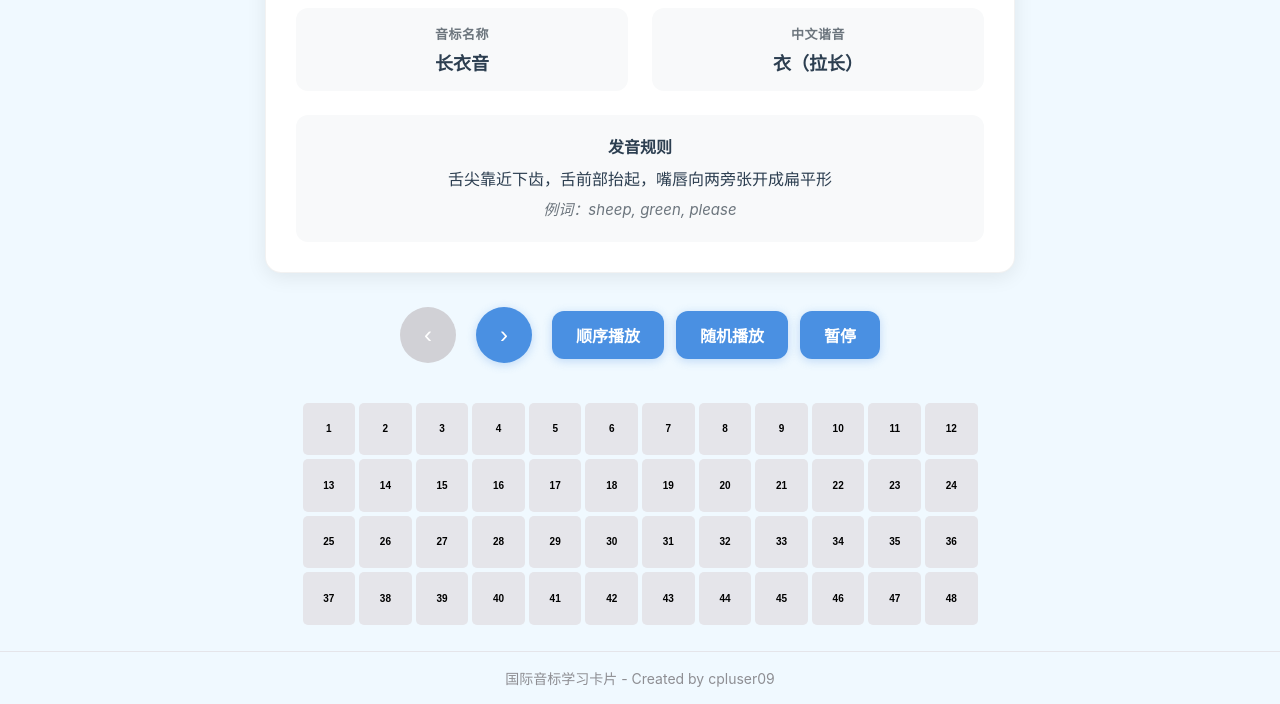
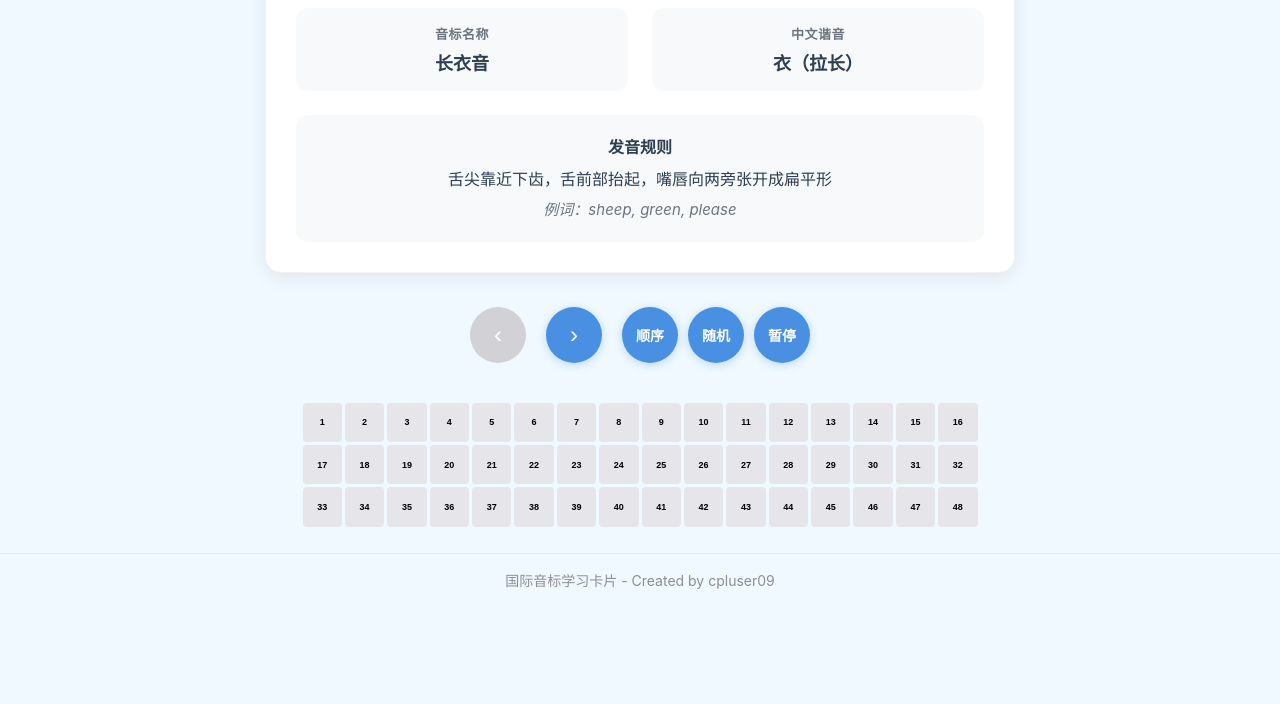
Before and after one commit to cpluser09/ipa-cards-web, a website: page index.html in a window 1280 px wide. Shown: the part 194-898 px from the top of the page. After the commit the page ends 800 px from the top, so only its background shows below. Drawn offline with Linux system fonts and the light colour scheme.

Commit message:
调整按钮布局为16列，修改播放按钮为圆形

```diff
--- a/index.html
+++ b/index.html
@@ -152,29 +152,31 @@
 
         .playback-controls {
             display: flex;
-            gap: 12px;
+            gap: 10px;
         }
 
         .playback-btn {
-            padding: 12px 24px;
-            border-radius: 12px;
+            width: 56px;
+            height: 56px;
+            border-radius: 50%;
             background-color: #4a90e2; /* 柔和蓝色，护眼 */
             color: white;
             border: none;
-            font-size: 16px;
+            font-size: 14px;
             font-weight: 600;
             cursor: pointer;
             transition: background-color 0.3s, transform 0.2s;
             box-shadow: 0 2px 10px rgba(74, 144, 226, 0.3);
+            padding: 0;
         }
 
         .playback-btn:hover {
             background-color: #357abd;
-            transform: translateY(-2px);
+            transform: scale(1.05);
         }
 
         .playback-btn:active {
-            transform: translateY(0);
+            transform: scale(0.95);
         }
 
         .playback-btn.active {
@@ -184,8 +186,8 @@
 
         .index-section {
             display: grid;
-            grid-template-columns: repeat(12, 1fr); /* 恢复12列，配合更小的按钮 */
-            gap: 4px; /* 进一步减少间距 */
+            grid-template-columns: repeat(16, 1fr); /* 16列，需要3行 */
+            gap: 3px; /* 进一步减少间距 */
             width: 90%;
             max-width: 1000px;
             margin: 16px auto; /* 减少margin */
@@ -193,18 +195,18 @@
 
         .index-btn {
             aspect-ratio: 1;
-            border-radius: 5px; /* 进一步减小圆角 */
+            border-radius: 4px; /* 进一步减小圆角 */
             background-color: #e5e5ea;
             color: #000000;
             border: none;
-            font-size: 10px; /* 进一步减小字体 */
+            font-size: 9px; /* 进一步减小字体 */
             font-weight: 600;
             cursor: pointer;
             transition: background-color 0.3s, transform 0.2s;
             display: flex;
             align-items: center;
             justify-content: center;
-            padding: 2px; /* 减小内边距 */
+            padding: 1px; /* 进一步减小内边距 */
         }
 
         .index-btn:hover {
@@ -327,8 +329,8 @@
                 <button class="control-btn" id="nextBtn" onclick="nextCard();">&#8250;</button>
             </div>
             <div class="playback-controls">
-                <button class="playback-btn" id="seqBtn" onclick="setPlaybackMode('sequential')">顺序播放</button>
-                <button class="playback-btn" id="randBtn" onclick="setPlaybackMode('random')">随机播放</button>
+                <button class="playback-btn" id="seqBtn" onclick="setPlaybackMode('sequential')">顺序</button>
+                <button class="playback-btn" id="randBtn" onclick="setPlaybackMode('random')">随机</button>
                 <button class="playback-btn" id="pauseBtn" onclick="pausePlayback()">暂停</button>
             </div>
         </div>
```
